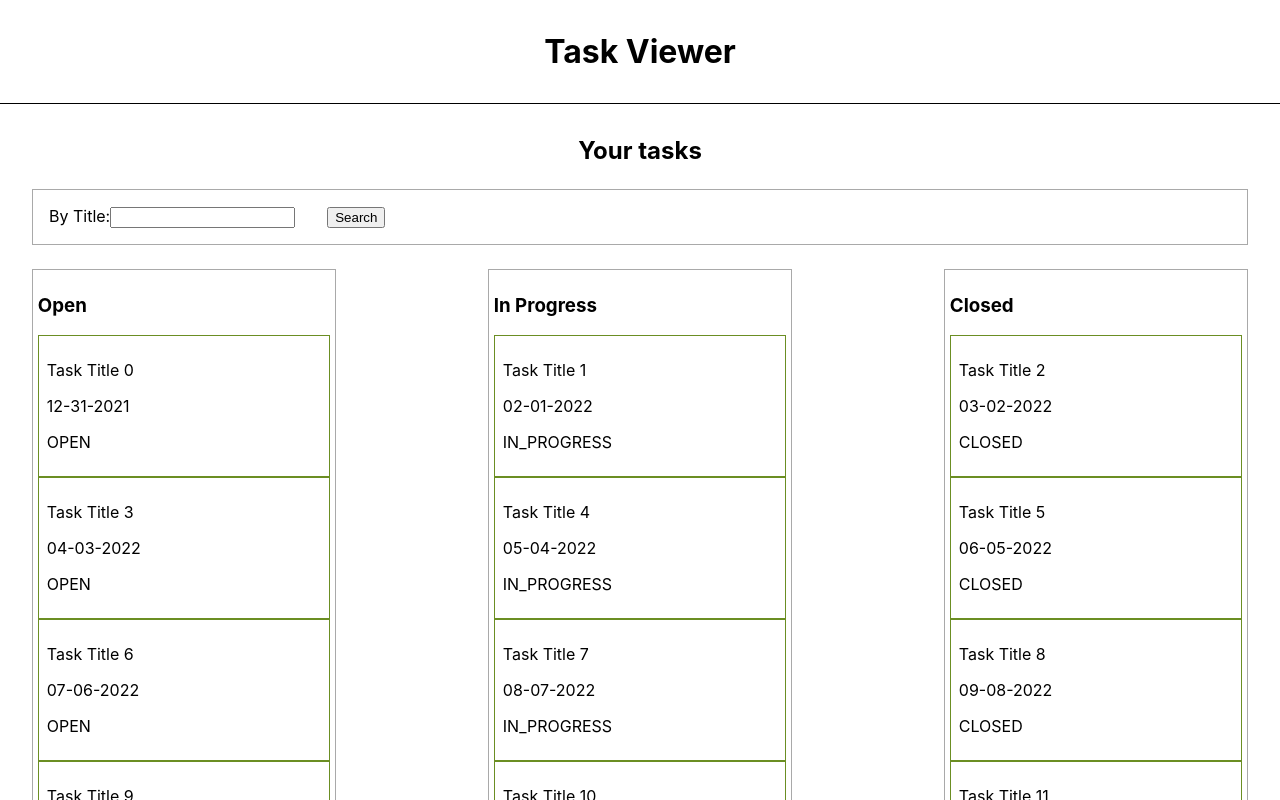
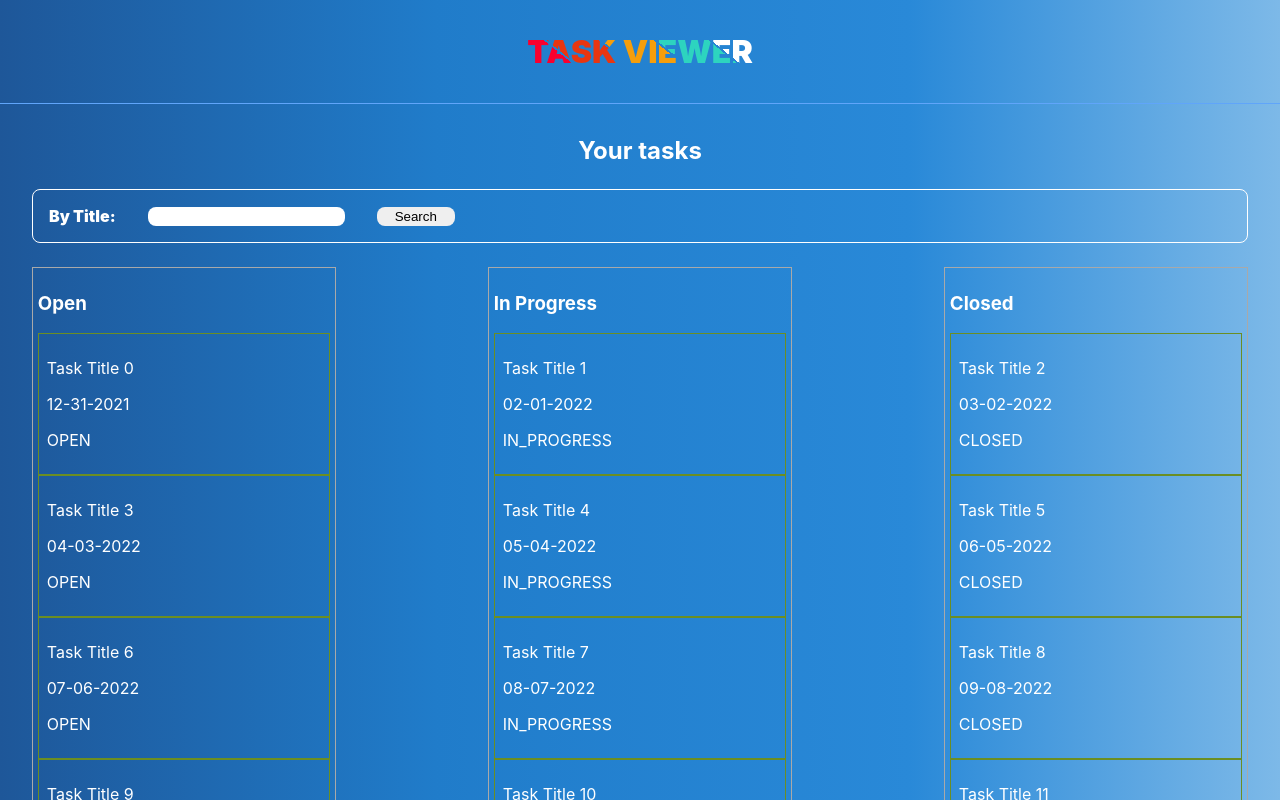
Before and after one commit to Jesovile/columns_task_view, a React (Create React App) app: page / in a window 1280 px wide. Shown: the top 800 px of the page. Built offline with nearby package versions, Linux system fonts and the light colour scheme.

Commit message:
Добавил немного стилей но это не финальный вариант

```diff
--- a/src/App/App.css
+++ b/src/App/App.css
@@ -1,3 +1,18 @@
+/* @import url('https://fonts.googleapis.com/css2?family=Montserrat:ital,wght@0,900;1,200;1,400&display=swap'); */
+
+body {
+  /* font-family: 'Montserrat', sans-serif; */
+  background: #1e5799;
+  background: linear-gradient(
+    to right,
+    #1e5799 0%,
+    #207cca 34%,
+    #2989d8 71%,
+    #7db9e8 100%
+  );
+  color: white;
+}
+
 .App {
   width: 100%;
   height: 100%;
--- a/src/App/App.js
+++ b/src/App/App.js
@@ -1,4 +1,5 @@
 import './App.css';
+import '../root.css';
 import AppHeader from "../components/AppHeader";
 import TaskBoard from "../components/TaskBoard";
 import {useEffect, useState} from "react";
--- a/src/components/AppHeader/AppHeader.css
+++ b/src/components/AppHeader/AppHeader.css
@@ -1,9 +1,33 @@
 .AppHeader {
-    padding: 2rem;
-    border-bottom: 1px solid black;
+  padding: 2rem;
+  border-bottom: 1px solid var(--test);
 }
 
 .AppHeader_Title {
-    text-align: center;
-    margin: 0;
+  font-weight: 900;
+  text-align: center;
+  width: max-content;
+  margin: 0 auto;
+  text-transform: uppercase;
+  background: linear-gradient(
+    219deg,
+    var(--white) 19%,
+    transparent 19%,
+    transparent 20%,
+    var(--teal) 20%,
+    var(--teal) 39%,
+    transparent 39%,
+    transparent 40%,
+    var(--yellow) 40%,
+    var(--yellow) 59%,
+    transparent 59%,
+    transparent 60%,
+    var(--color-4) 60%,
+    var(--color-4) 79%,
+    transparent 79%,
+    transparent 80%,
+    var(--color-5) 80%
+  );
+  background-clip: text;
+  color: transparent;
 }
--- a/src/components/TaskBoard/components/FilterPanel/FilterPanel.css
+++ b/src/components/TaskBoard/components/FilterPanel/FilterPanel.css
@@ -1,9 +1,42 @@
 .FilterPanel {
-    padding: 1rem;
-    border: 1px solid darkgray;
-    margin-bottom: 1.5rem;
+  display: flex;
+  align-items: center;
+  flex-wrap: wrap;
+  padding: 1rem;
+  border: 1px solid var(--white);
+  margin-bottom: 1.5rem;
+  border-radius: var(--border-radius-low);
 }
 
 .FilterPanel > *:not(:last-child) {
-    margin-right: 2rem;
+  margin-right: 2rem;
 }
+
+.FilterPanel_Label {
+  font-weight: 900;
+}
+.FilterPanel_Input {
+  padding: 0.125rem 0.125rem 0.125rem 1.125rem;
+  /* font-size: 1rem; */
+  border: none;
+  outline: none;
+  border-radius: var(--border-radius-low);
+}
+.FilterPanel_Input:hover {
+  border: none;
+  outline: none;
+}
+.FilterPanel_Button {
+  padding: 0.125rem 1.125rem 0.125rem 1.125rem;
+  /* font-size: 0.875rem; */
+  border: none;
+  outline: none;
+  border-radius: var(--border-radius-low);
+  transition: background-color ease-in-out 200ms;
+}
+.FilterPanel_Button:hover {
+  cursor: pointer;
+  border: none;
+  outline: none;
+  background-color: var(--yellow);
+}
--- a/src/components/TaskBoard/components/FilterPanel/index.js
+++ b/src/components/TaskBoard/components/FilterPanel/index.js
@@ -1,24 +1,34 @@
-import React, {useState} from 'react';
-import './FilterPanel.css';
+import React, { useState } from "react";
+import "./FilterPanel.css";
 
 const FilterPanel = (props) => {
-    const {onChangeFilter} = props;
+  const { onChangeFilter } = props;
   const [filterParams, setFilterParams] = useState({});
   const onChangeParam = (value, name) => {
-        const newFilters = {...filterParams, [name]: value};
+    const newFilters = { ...filterParams, [name]: value };
     setFilterParams(newFilters);
-    }
+  };
   const onSearch = () => {
     onChangeFilter && onChangeFilter(filterParams);
-    }
+  };
 
   return (
     <div className="FilterPanel">
-            <label>By Title:<input value={filterParams.title} type={"text"} onChange={(e) => onChangeParam(e.target.value, 'title')}/>
+      <label htmlFor="FilterPanel_input" className="FilterPanel_Label">
+        By Title:
       </label>
-            <button onClick={onSearch}>Search</button>
+      <input
+        className="FilterPanel_Input"
+        id="FilterPanel_input"
+        value={filterParams.title}
+        type={"text"}
+        onChange={(e) => onChangeParam(e.target.value, "title")}
+      />
+      <button className="FilterPanel_Button" onClick={onSearch}>
+        Search
+      </button>
     </div>
   );
-}
+};
 
 export default FilterPanel;
--- a/src/index.css
+++ b/src/index.css
@@ -11,11 +11,6 @@ body {
   -moz-osx-font-smoothing: grayscale;
 }
 
-#root {
-  width: 100vw;
-  height: 100vh;
-}
-
 code {
   font-family: source-code-pro, Menlo, Monaco, Consolas, 'Courier New',
     monospace;
--- /dev/null
+++ b/src/root.css
@@ -0,0 +1,22 @@
+:root {
+  --blue: #1e5799;
+  --white: #ffffff;
+  --teal: #2dd4bf;
+  --yellow: #f59e0b;
+  --fuchsia: #d946ef;
+  --test: #60a5fa;
+
+  --border-radius-low: 0.5rem;
+
+  --640: 640px;
+  --768: 768px;
+  --1024: 1024px;
+  --1280: 1280px;
+  --1536: 1536px;
+
+  --color-1: #186cb8;
+  --color-2: #2a9a9f;
+  --color-3: #f1b211;
+  --color-4: #e83611;
+  --color-5: #f9002f;
+}
```
Lines whose indentation alone changed are shown as unchanged.
